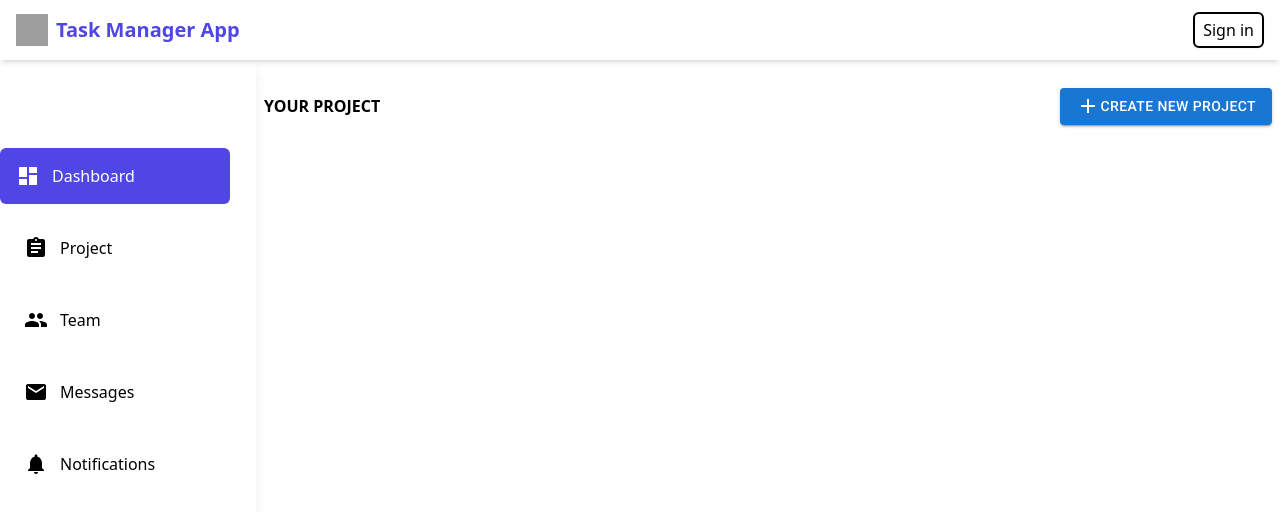
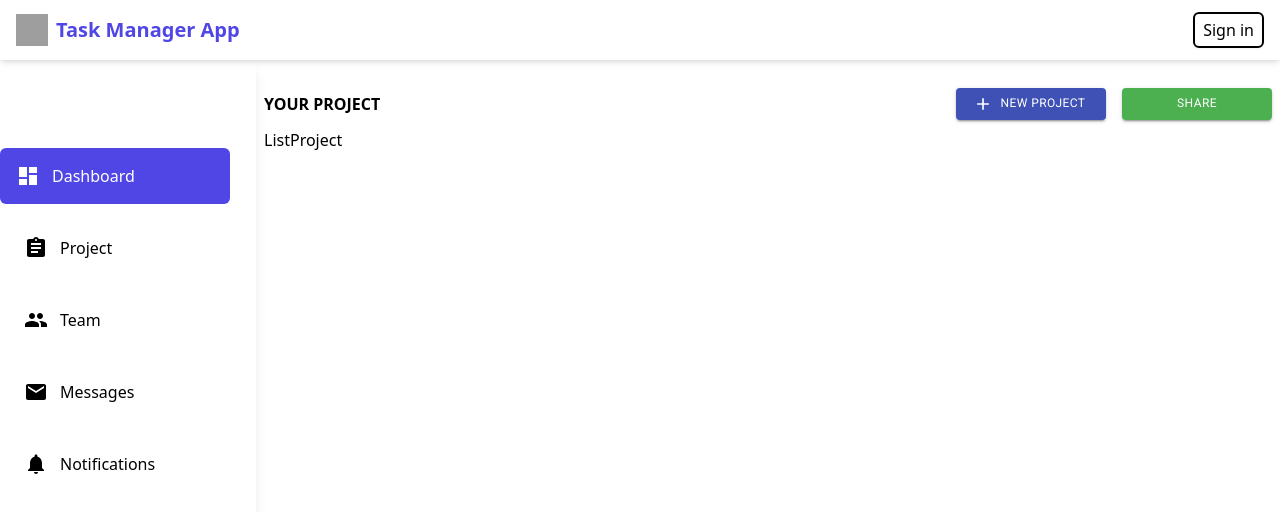
Before and after one commit to MinhTamNT/Task-Manager-FE, a Next.js app: page /project in a window 1280 px wide. Shown: the top 512 px of the page. Built offline with nearby package versions, Linux system fonts and the light colour scheme; no server answers; grey boxes are pictures that could not be loaded.

Commit message:
[feature] : callback access token user

```diff
--- a/package.json
+++ b/package.json
@@ -18,6 +18,7 @@
     "@types/chart.js": "^2.9.41",
     "apollo-server-express": "^3.13.0",
     "chart.js": "^2.9.4",
+    "jsonwebtoken": "^9.0.2",
     "next": "^14.2.5",
     "next-auth": "^4.24.7",
     "react": "^18.3.1",
--- a/src/app/api/auth/[...nextauth]/route.tsx
+++ b/src/app/api/auth/[...nextauth]/route.tsx
@@ -1,4 +1,4 @@
-import NextAuth from "next-auth/next";
+import NextAuth, { NextAuthOptions } from "next-auth";
 import GoogleProvider from "next-auth/providers/google";
 
 const googleClientId = process.env.GOOGLE_CLIENT_ID;
@@ -8,13 +8,34 @@ if (!googleClientId || !googleClientSecret) {
   throw new Error("Missing Google OAuth environment variables");
 }
 
-const handler = NextAuth({
+const authOptions: NextAuthOptions = {
   providers: [
     GoogleProvider({
       clientId: googleClientId,
       clientSecret: googleClientSecret,
     }),
   ],
-});
+  callbacks: {
+    async session({ session, token }) {
+      if (session.user) {
+        session.user.id = token.id as string;
+      }
+      session.access_token = token.accessToken as string;
+      return session;
+    },
+    async jwt({ token, user, account }) {
+      if (user) {
+        token.id = user.id;
+      }
+      if (account) {
+        token.accessToken = account.access_token ?? "";
+      }
+      return token;
+    },
+  },
+  secret: process.env.NEXTAUTH_SECRET,
+};
+
+const handler = NextAuth(authOptions);
 
 export { handler as GET, handler as POST };
--- /dev/null
+++ b/src/app/components/ListProject/ListProject.tsx
@@ -0,0 +1,5 @@
+import React from "react";
+
+export const ListProject = () => {
+  return <div>ListProject</div>;
+};
--- /dev/null
+++ b/src/app/components/Modal/ModalCreateProject.tsx
@@ -0,0 +1,61 @@
+import { Box, Button, Modal, TextField, Typography } from "@mui/material";
+import React from "react";
+
+interface IProp {
+  isModalOpen: boolean;
+  handleModalClose: React.Dispatch<React.SetStateAction<boolean>>;
+  handleSubmit: () => void;
+}
+
+export const ModalCreateProject: React.FC<IProp> = ({
+  isModalOpen,
+  handleModalClose,
+  handleSubmit,
+}) => {
+  return (
+    <>
+      <Modal
+        open={isModalOpen}
+        onClose={handleModalClose}
+        aria-labelledby="create-project-modal"
+        aria-describedby="create-new-project-form"
+      >
+        <Box
+          sx={{
+            position: "absolute",
+            top: "50%",
+            left: "50%",
+            transform: "translate(-50%, -50%)",
+            width: 400,
+            bgcolor: "background.paper",
+            boxShadow: 24,
+            p: 4,
+            borderRadius: 4,
+          }}
+        >
+        <Typography id="modal-modal-title" variant="h6" component="h2">
+            Create New Project
+          </Typography>
+          <TextField
+            id="project-name"
+            label="Project Name"
+            variant="outlined"
+            fullWidth
+            margin="normal"
+          />
+          <Button
+            variant="contained"
+            onClick={handleSubmit}
+            sx={{
+              backgroundColor: "#3f51b5",
+              color: "white",
+              "&:hover": { backgroundColor: "#303f9f" },
+            }}
+          >
+            Create
+          </Button>
+        </Box>
+      </Modal>
+    </>
+  );
+};
--- a/src/app/components/Sidebar/Sidebar.tsx
+++ b/src/app/components/Sidebar/Sidebar.tsx
@@ -32,9 +32,6 @@ export const Sidebar: React.FC<IProp> = ({ isOpen, setIsSidebarOpen }) => {
 
   const sidebarClass =
     isOpen || !isMobile ? "hidden md:block" : "block md:block z-50 md:z-0";
-  console.log("====================================");
-  console.log(sidebarClass);
-  console.log("====================================");
   return (
     <aside
       className={`bg-white text-black w-64 h-full shadow-lg transform fixed inset-y-0 left-0 md:relative transition-transform duration-200 ease-in-out ${sidebarClass}`}
--- a/src/app/components/SiginInButton/SignInButton.tsx
+++ b/src/app/components/SiginInButton/SignInButton.tsx
@@ -15,7 +15,7 @@ import React from "react";
 export const SignInButton = () => {
   const { data: session } = useSession();
   const [anchorEl, setAnchorEl] = React.useState<null | HTMLElement>(null);
-
+  console.log(session);
   const open = Boolean(anchorEl);
   const handleClick = (event: React.MouseEvent<HTMLElement>) => {
     setAnchorEl(event.currentTarget);
--- a/src/app/page.tsx
+++ b/src/app/page.tsx
@@ -1,6 +1,7 @@
 "use client";
 import React from "react";
 import ChartComponent from "./components/Chart/Chart";
+import { useSession } from "next-auth/react";
 
 const chartData = {
   labels: ["January", "February", "March", "April", "May", "June"],
--- a/src/app/project/page.tsx
+++ b/src/app/project/page.tsx
@@ -1,24 +1,104 @@
+"use client";
 import { AddOutlined } from "@mui/icons-material";
-import { Button, Tooltip, Typography } from "@mui/material";
-import React from "react";
+import { Box, Button, Tooltip, Typography } from "@mui/material";
+import { useState } from "react";
+import { ModalCreateProject } from "../components/Modal/ModalCreateProject";
+import { ListProject } from "../components/ListProject/ListProject";
+export default function Project() {
+  const [isModalOpen, setIsModalOpen] = useState(false);
+  const [projects, setProjects] = useState([
+    {
+      id: 1,
+      name: "Project 1",
+      owner: "User 1",
+      status: "Active",
+      lastModified: "2024-07-15",
+    },
+    {
+      id: 2,
+      name: "Project 2",
+      owner: "User 2",
+      status: "Inactive",
+      lastModified: "2024-07-14",
+    },
+    {
+      id: 3,
+      name: "Project 3",
+      owner: "User 3",
+      status: "Active",
+      lastModified: "2024-07-13",
+    },
+  ]);
+  const handleModalOpen = () => {
+    setIsModalOpen(true);
+  };
 
-export default function Project() {
+  const handleModalClose = () => {
+    setIsModalOpen(false);
+  };
+
+  const handleSubmit = () => {
+    setIsModalOpen(false);
+  };
+
   return (
     <div className="text-black">
       <div className="title-page">
-        <div className="flex justify-between items-center">
+        <div className="md:flex justify-between items-center">
           <span className="uppercase font-semibold">Your Project</span>
+          <Box sx={{ display: "flex", alignItems: "center", gap: 2 }}>
             <Tooltip title="Create new project">
               <Button
-              sx={{ display: "flex", alignItems: "center" }}
+                sx={{
+                  display: "flex",
+                  alignItems: "center",
+                  width: "150px",
+                  backgroundColor: "#3f51b5",
+                  color: "white",
+                  "&:hover": {
+                    backgroundColor: "#303f9f",
+                  },
+                }}
+                variant="contained"
+                startIcon={<AddOutlined sx={{ color: "white" }} />}
+                onClick={handleModalOpen}
+              >
+                <Typography variant="caption">New Project</Typography>
+              </Button>
+            </Tooltip>
+            <Tooltip title="Share project">
+              <Button
+                sx={{
+                  display: "flex",
+                  alignItems: "center",
+                  width: "150px",
+                  backgroundColor: "#4caf50",
+                  color: "white",
+                  "&:hover": {
+                    backgroundColor: "#388e3c",
+                  },
+                }}
                 variant="contained"
               >
-              <AddOutlined sx={{ color: "white" }} />
-              <Typography variant="button">Create new project</Typography>
+                <Typography variant="caption">Share</Typography>
               </Button>
             </Tooltip>
+          </Box>
+        </div>
+        <div className="content-project">
+          <div className="sort-list md:block hidden mb-2"></div>
+          <div className="list-project">
+            <ListProject />
           </div>
         </div>
       </div>
+      {isModalOpen && (
+        <ModalCreateProject
+          isModalOpen={isModalOpen}
+          handleModalClose={handleModalClose}
+          handleSubmit={handleSubmit}
+        />
+      )}
+    </div>
   );
 }
--- /dev/null
+++ b/src/app/utils/constants.tsx
@@ -0,0 +1 @@
+export const GRAPHQL_SERVER = "http://localhost:4000/graphql";
--- /dev/null
+++ b/src/app/utils/request.tsx
@@ -0,0 +1,29 @@
+import { useSession } from "next-auth/react";
+import { GRAPHQL_SERVER } from "./constants";
+
+export const graphQLRequest = async (payload: any, options = {}) => {
+  const { data: session } = useSession();
+  if (session?.access_token) {
+    const res = await fetch(`${GRAPHQL_SERVER}`, {
+      method: "POST",
+      headers: {
+        "Content-Type": "application/json",
+        Accept: "application/json",
+        Authorization: `Bearer ${session?.access_token}`,
+        ...options,
+      },
+      body: JSON.stringify(payload),
+    });
+
+    if (!res.ok) {
+      if (res.status === 403) {
+        return null;
+      }
+    }
+
+    const { data } = await res.json();
+    return data;
+  }
+
+  return null;
+};
```
Also changed, not shown: next-auth.d.ts (added, +24 -0 lines), 1 other file (tests, documents, lock files or other folders). Lines whose indentation alone changed are shown as unchanged.
